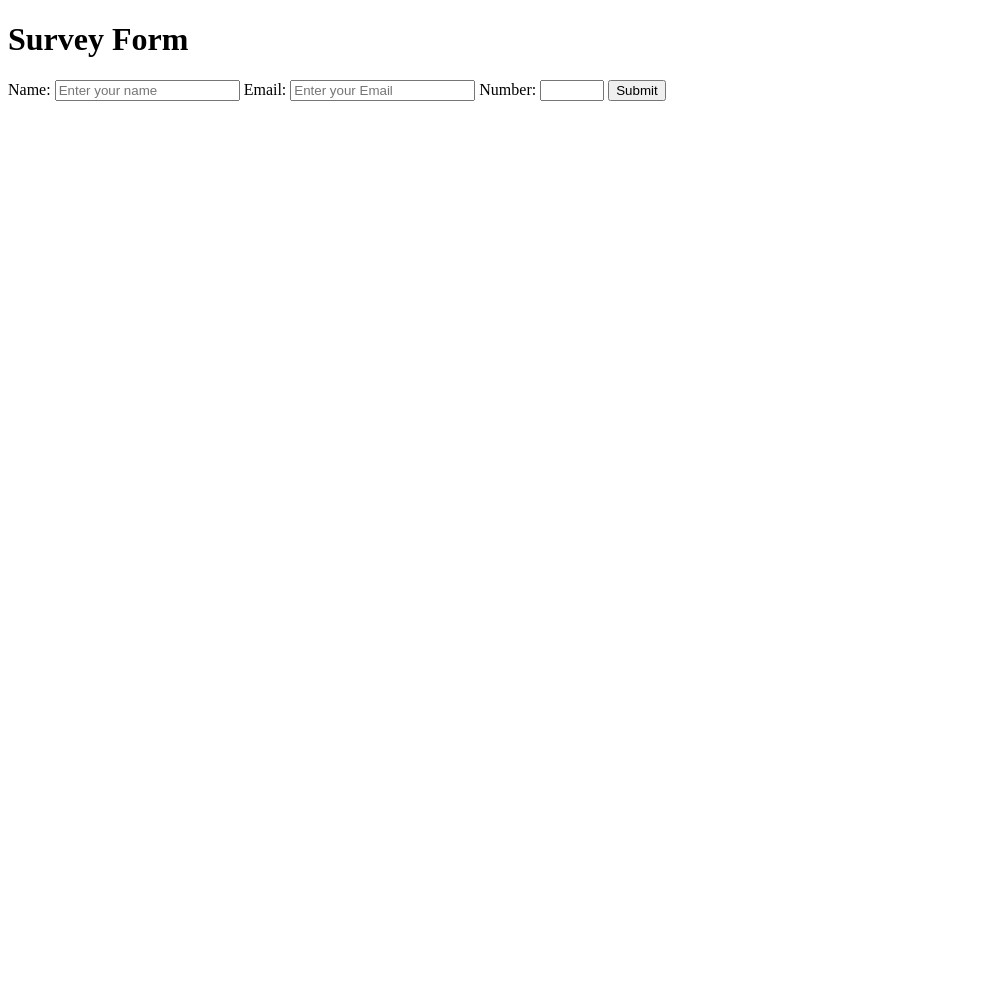
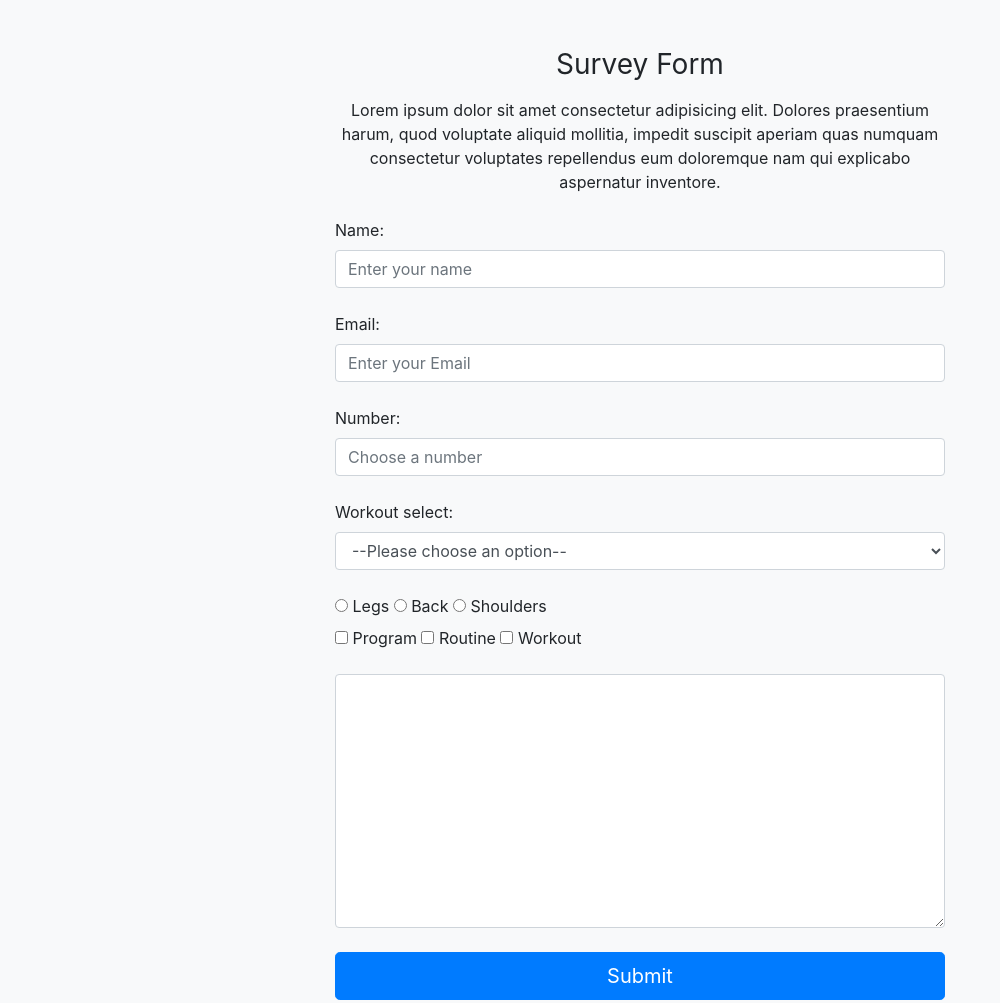
Before and after one commit to konradluczak/Survey_Form_Free_code_camp, a plain HTML site: page index.html in a window 1280 px wide. Shown: the whole page, without its empty margins (0-1000 px from the left). Before the commit the page ends 800 px from the top, so only its background shows below. Drawn offline with nearby package versions, Linux system fonts and the light colour scheme.

Commit message:
finish project

```diff
--- a/index.html
+++ b/index.html
@@ -4,21 +4,69 @@
 <head>
     <meta charset="UTF-8">
     <meta name="viewport" content="width=device-width, initial-scale=1.0">
+    <link rel="stylesheet" href="https://stackpath.bootstrapcdn.com/bootstrap/4.4.1/css/bootstrap.min.css"
+        integrity="sha384-Vkoo8x4CGsO3+Hhxv8T/Q5PaXtkKtu6ug5TOeNV6gBiFeWPGFN9MuhOf23Q9Ifjh" crossorigin="anonymous">
     <title>Survey Form</title>
 </head>
 
-<body>
-    <h1 id="title">Survey Form</h1>
-    <p id="description"></p>
-    <form action="" id="survey-form">
-        <label for="name" id="name-label">Name:</label>
-        <input type="text" name="name" id="name" placeholder="Enter your name" required>
-        <label for="email" id="email-label">Email:</label>
-        <input type="email" name="email" id="email" placeholder="Enter your Email" required>
-        <label for="number" id="number-label">Number:</label>
-        <input type="number" name="age" id="number" required min="1" max="100">
-        <input type="submit" value="Submit">
-    </form>
+<body class="bg-light py-5">
+    <div class="container w-50">
+        <form class="form-signin" action="" id="survey-form">
+            <div class="text-center mb-4">
+                <h1 class="h3 mb-3 font-weight-normal" id="title">Survey Form</h1>
+                <p id="description">Lorem ipsum dolor sit amet consectetur adipisicing elit. Dolores
+                    praesentium harum, quod
+                    voluptate aliquid mollitia, impedit suscipit aperiam quas numquam consectetur voluptates repellendus
+                    eum
+                    doloremque nam qui explicabo aspernatur inventore.</p>
+            </div>
+            <div class="form-label-group">
+                <label for="name" id="name-label">Name:</label>
+                <input class="form-control mb-4" type="text" name="name" id="name" placeholder="Enter your name"
+                    required>
+            </div>
+            <div class="form-label-group">
+                <label for="email" id="email-label">Email:</label>
+                <input class="form-control mb-4" type="email" name="email" id="email" placeholder="Enter your Email"
+                    required>
+            </div>
+            <div class="form-label-group">
+                <label for="number" id="number-label">Number:</label>
+                <input class="form-control mb-4" type="number" name="age" id="number" required min="1" max="100"
+                    placeholder="Choose a number">
+            </div>
+            <div class="form-label-group">
+
+                <label for="dropdown">Workout select:</label>
+                <select class="form-control mb-4" name="workouts" id="dropdown">
+                    <option value="">--Please choose an option--</option>
+                    <option value="planche">Planche</option>
+                    <option value="pullup">Pullups</option>
+                    <option value="dips">Dips</option>
+                </select>
+            </div>
+            <div class="form-label-group">
+                <input type="radio" name="muscles" id="legs" value="legs">
+                <label for="legs">Legs</label>
+                <input type="radio" name="muscles" id="back" value="back">
+                <label for="legs">Back</label>
+                <input type="radio" name="muscles" id="shoulders" value="shoulders">
+                <label for="legs">Shoulders</label>
+            </div>
+            <div class="checkbox mb-3">
+                <input type="checkbox" name="program" id="program" value="program">
+                <label for="program">Program</label>
+                <input type="checkbox" name="routine" id="routine" value="routine">
+                <label for="routine">Routine</label>
+                <input type="checkbox" name="workout" id="workout" value="workout">
+                <label for="workout">Workout</label>
+            </div>
+            <div class="form-label-group">
+                <textarea class="form-control mb-4" name="Fild" id="textarea" cols="30" rows="10"></textarea>
+            </div>
+            <button class="btn btn-lg btn-primary btn-block" type="submit" id="submit">Submit</button>
+        </form>
+    </div>
 
 </body>
 
```
